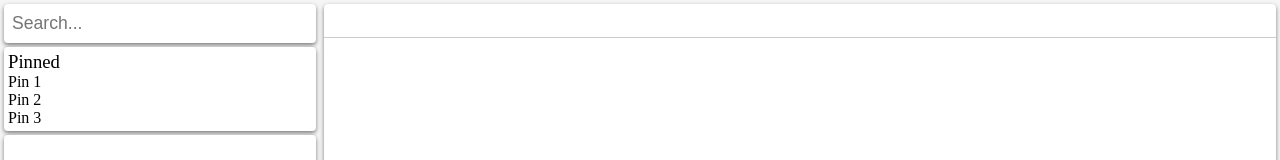
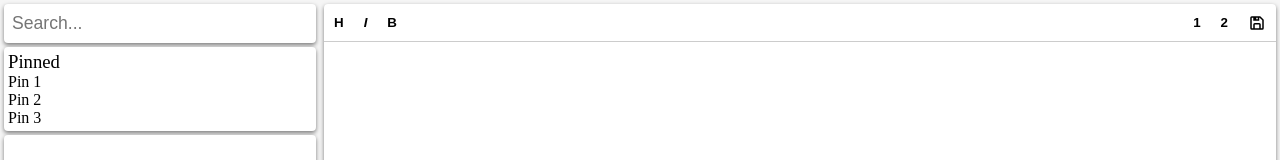
Before and after one commit to aclem43/notes, a React (Vite) app in the folder src/renderer/: page / in a window 1280 px wide. Shown: the top 160 px of the page. Built offline with nearby package versions, Linux system fonts and the light colour scheme.

Commit message:
Added icons + continued Styling

```diff
--- a/package.json
+++ b/package.json
@@ -23,7 +23,8 @@
     "@electron-toolkit/preload": "^2.0.0",
     "@electron-toolkit/utils": "^2.0.0",
     "@lexical/react": "^0.12.5",
-    "lexical": "^0.12.5"
+    "lexical": "^0.12.5",
+    "react-icons": "^5.0.1"
   },
   "devDependencies": {
     "@electron-toolkit/eslint-config-prettier": "^1.0.1",
--- a/src/renderer/src/assets/content.css
+++ b/src/renderer/src/assets/content.css
@@ -17,10 +17,40 @@
     display: flex;
     flex-direction: row;
     justify-content: space-between;
+    align-items: start;
+    height: 40px;
+    border-bottom: 1px solid #ccc;
+}
+
+.toolbar-group {
+    display: flex;
+    flex-direction: row;
+    justify-content: start;
     align-items: center;
-    height: 35px;
-    padding: 4px;
-    border-bottom: 1px solid #ccc;
+    height: 100%;
+}
+
+.toolbar-group button {
+    border: none;
+    outline: none;
+    background-color: transparent;
+    cursor: pointer;
+    height: 100%;
+    padding: 6px 10px;
+    font-weight: bold;
+    display: flex;
+    align-items: center;
+}
+
+.toolbar-group button svg {
+    height: 100%;
+    width: 100%;
+    max-height: 18px;
+}
+
+
+.toolbar-group button:hover {
+    background-color: #ccc;
 }
 
 .text-editor {
--- a/src/renderer/src/assets/index.css
+++ b/src/renderer/src/assets/index.css
@@ -7,49 +7,18 @@
   background-color: whitesmoke;
 }
 
-.sidebar {
-  width: 25%;
-  height: 100%;
-  display: flex;
-  flex-direction: column;
-  align-content: center;
-  gap: 4px;
-  padding: 4px;
+.noselect {
+  -webkit-touch-callout: none;
+  /* iOS Safari */
+  -webkit-user-select: none;
+  /* Safari */
+  -khtml-user-select: none;
+  /* Konqueror HTML */
+  -moz-user-select: none;
+  /* Old versions of Firefox */
+  -ms-user-select: none;
+  /* Internet Explorer/Edge */
+  user-select: none;
+  /* Non-prefixed version, currently
+                                  supported by Chrome, Edge, Opera and Firefox */
 }
-
-.search {
-  background-color: white;
-  padding: 4px;
-  border-radius: 4px;
-  box-shadow: 0 2px 4px rgba(0, 0, 0, 0.5);
-  height: 45px;
-}
-
-.search input {
-  width: 100%;
-  height: 100%;
-  border: none;
-  outline: none;
-  font-size: 1.1rem;
-  padding: 4px;
-
-}
-
-.pinned-notes {
-  background-color: white;
-  padding: 4px;
-  border-radius: 4px;
-  box-shadow: 0 2px 4px rgba(0, 0, 0, 0.5);
-  max-height: 25%;
-}
-
-.notes {
-  background-color: white;
-  display: flex;
-  flex-direction: column;
-  min-height: 65%;
-  height: 100%;
-  padding: 4px;
-  border-radius: 4px;
-  box-shadow: 0 2px 4px rgba(0, 0, 0, 0.5);
-}
--- /dev/null
+++ b/src/renderer/src/assets/sidebar.css
@@ -0,0 +1,48 @@
+.sidebar {
+    width: 25%;
+    height: 100%;
+    display: flex;
+    flex-direction: column;
+    align-content: center;
+    gap: 4px;
+    padding: 4px;
+}
+
+.search {
+    background-color: white;
+    padding: 4px;
+    border-radius: 4px;
+    box-shadow: 0 2px 4px rgba(0, 0, 0, 0.5);
+    height: 45px;
+}
+
+.search input {
+    width: 100%;
+    height: 100%;
+    border: none;
+    outline: none;
+    font-size: 1.1rem;
+    padding: 4px;
+
+}
+
+.pinned-notes {
+    background-color: white;
+    padding: 4px;
+    border-radius: 4px;
+    box-shadow: 0 2px 4px rgba(0, 0, 0, 0.5);
+    max-height: 25%;
+}
+
+.notes {
+    background-color: white;
+    display: flex;
+    flex-direction: column;
+    min-height: 65%;
+    height: 100%;
+    padding: 4px;
+    border-radius: 4px;
+    box-shadow: 0 2px 4px rgba(0, 0, 0, 0.5);
+}
+
+.pinned-notes {}
--- a/src/renderer/src/components/content/Content.tsx
+++ b/src/renderer/src/components/content/Content.tsx
@@ -1,5 +1,5 @@
-import "../../assets/content.css"
-
+import { BiSave } from "react-icons/bi";
+import "../../assets/content.css";
 export default function Content(): JSX.Element {
 
     function onType(e: React.ChangeEvent<HTMLDivElement>) {
@@ -10,10 +10,22 @@ export default function Content(): JSX.Element {
     return (
         <div className="content">
             <div className="editor">
-                <div className="toolbar"> </div>
+                <div className="toolbar">
+                    <div className="toolbar-group noselect">
+                        <button>H</button>
+                        <button style={{ fontStyle: 'italic' }}>I</button>
+                        <button>B</button>
+                    </div>
+                    <div className="toolbar-group noselect">
+                        <button>1</button>
+                        <button>2</button>
+                        <button><BiSave></BiSave></button>
+                    </div>
+
+                </div>
                 <div className="text-editor" contentEditable="true" onInput={onType} >
                 </div>
             </div>
-        </div>
+        </div >
     )
 }
--- a/src/renderer/src/components/sidebar/Sidebar.tsx
+++ b/src/renderer/src/components/sidebar/Sidebar.tsx
@@ -1,4 +1,5 @@
-import Folder from "./folder";
+import "../../assets/sidebar.css";
+import Folder from "./Folder";
 
 
 export default function Sidebar(): JSX.Element {
@@ -9,11 +10,9 @@ export default function Sidebar(): JSX.Element {
             </div>
             <div className="pinned-notes">
                 <h3>Pinned</h3>
-                <ol>
-                    <li>Pin 1</li>
-                    <li>Pin 2</li>
-                    <li>Pin 3</li>
-                </ol>
+                <div className="note">Pin 1</div>
+                <div className="note">Pin 2</div>
+                <div className="note">Pin 3</div>
             </div>
             <div className="notes">
                 <Folder />
--- a/src/renderer/src/components/sidebar/folder.tsx
+++ b/src/renderer/src/components/sidebar/folder.tsx
@@ -1,4 +1,4 @@
-import "../../assets/folder.css";
+// import "../../assets/folder.css";
 
 export default function Folder(): JSX.Element {
     return (
```
Also changed, not shown: src/renderer/src/assets/folder.css (deleted), 1 other file (tests, documents, lock files or other folders).
